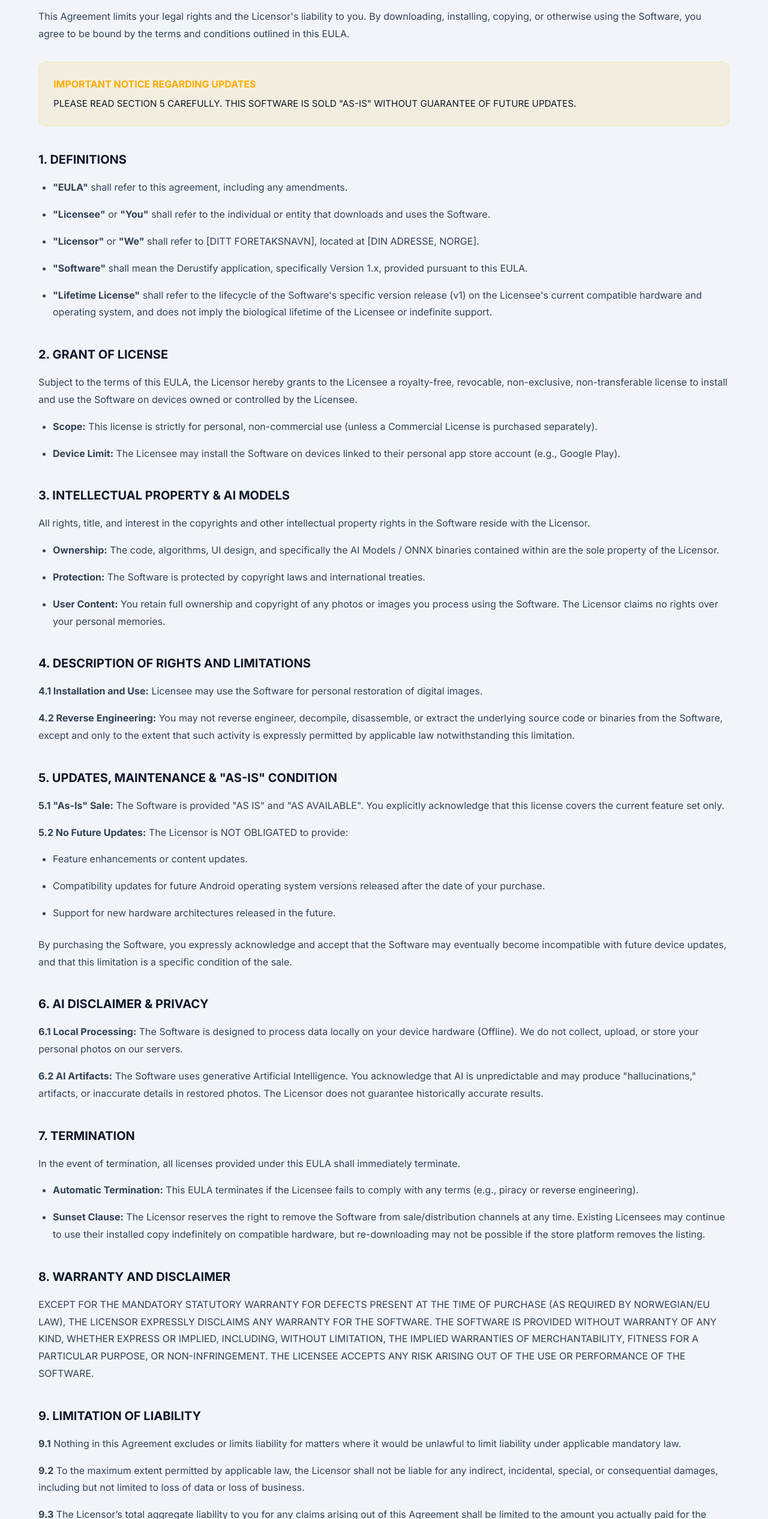
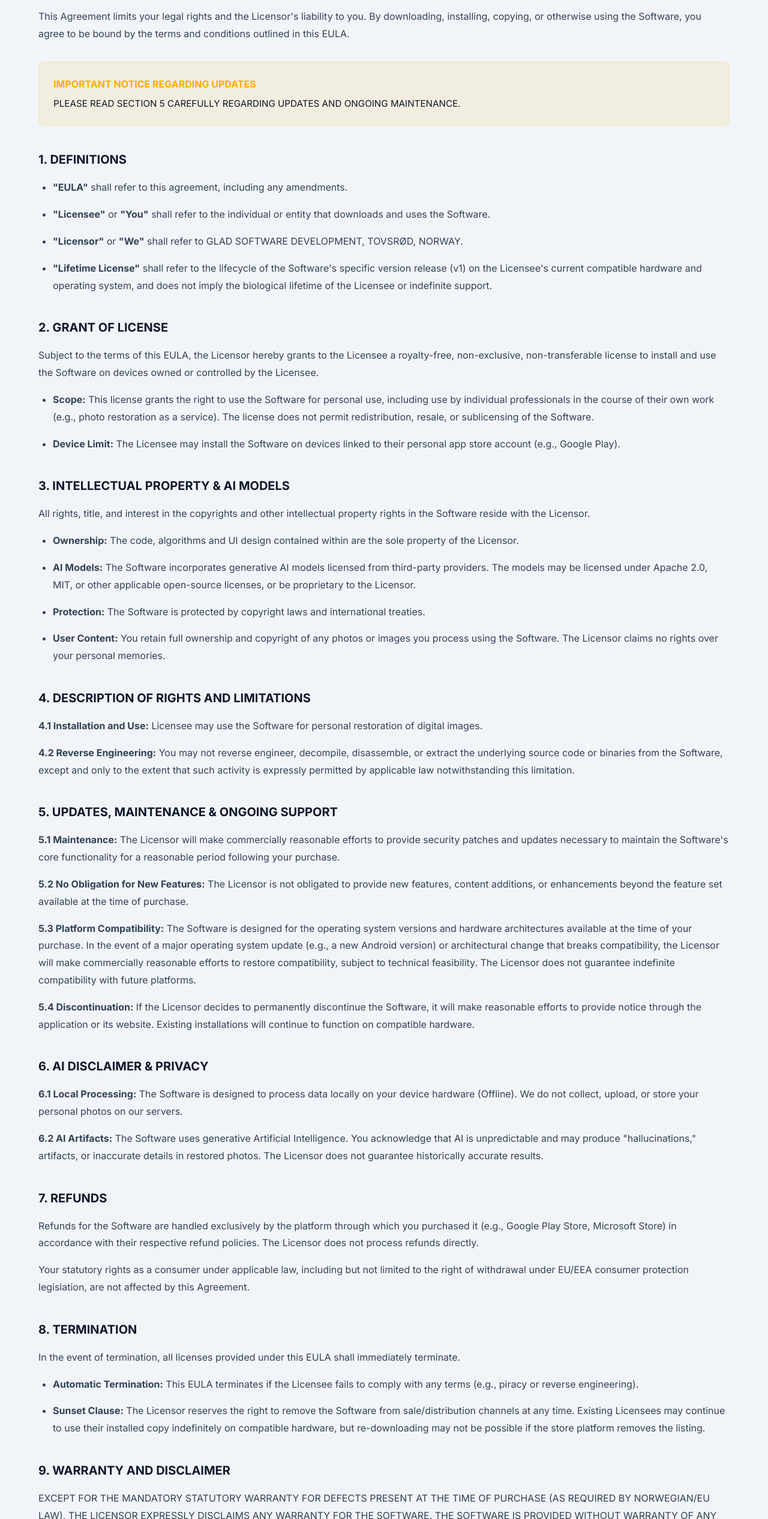
Before and after one commit to Derustify/derustify_website, a website built with Vite: page terms.html in a window 1280 px wide. Shown: the part 267-2800 px from the top of the page at 60% size. Built offline with nearby package versions, Linux system fonts and the light colour scheme.

Commit message:
Feat: Updated terms

```diff
--- a/terms.html
+++ b/terms.html
@@ -96,29 +96,29 @@
 
       <div class="notice-box">
         <span class="notice-title">IMPORTANT NOTICE REGARDING UPDATES</span>
-        <span class="notice-text">PLEASE READ SECTION 5 CAREFULLY. THIS SOFTWARE IS SOLD "AS-IS" WITHOUT GUARANTEE OF FUTURE UPDATES.</span>
+        <span class="notice-text">PLEASE READ SECTION 5 CAREFULLY REGARDING UPDATES AND ONGOING MAINTENANCE.</span>
       </div>
 
       <h2>1. DEFINITIONS</h2>
       <ul>
         <li><strong>"EULA"</strong> shall refer to this agreement, including any amendments.</li>
         <li><strong>"Licensee"</strong> or <strong>"You"</strong> shall refer to the individual or entity that downloads and uses the Software.</li>
-        <li><strong>"Licensor"</strong> or <strong>"We"</strong> shall refer to [DITT FORETAKSNAVN], located at [DIN ADRESSE, NORGE].</li>
-        <li><strong>"Software"</strong> shall mean the Derustify application, specifically Version 1.x, provided pursuant to this EULA.</li>
+        <li><strong>"Licensor"</strong> or <strong>"We"</strong> shall refer to GLAD SOFTWARE DEVELOPMENT, TOVSRØD, NORWAY.</li>
         <li><strong>"Lifetime License"</strong> shall refer to the lifecycle of the Software's specific version release (v1) on the Licensee's current compatible hardware and operating system, and does not imply the biological lifetime of the Licensee or indefinite support.</li>
       </ul>
 
       <h2>2. GRANT OF LICENSE</h2>
-      <p>Subject to the terms of this EULA, the Licensor hereby grants to the Licensee a royalty-free, revocable, non-exclusive, non-transferable license to install and use the Software on devices owned or controlled by the Licensee.</p>
+      <p>Subject to the terms of this EULA, the Licensor hereby grants to the Licensee a royalty-free, non-exclusive, non-transferable license to install and use the Software on devices owned or controlled by the Licensee.</p>
       <ul>
-        <li><strong>Scope:</strong> This license is strictly for personal, non-commercial use (unless a Commercial License is purchased separately).</li>
+        <li><strong>Scope:</strong> This license grants the right to use the Software for personal use, including use by individual professionals in the course of their own work (e.g., photo restoration as a service). The license does not permit redistribution, resale, or sublicensing of the Software.</li>
         <li><strong>Device Limit:</strong> The Licensee may install the Software on devices linked to their personal app store account (e.g., Google Play).</li>
       </ul>
 
       <h2>3. INTELLECTUAL PROPERTY & AI MODELS</h2>
       <p>All rights, title, and interest in the copyrights and other intellectual property rights in the Software reside with the Licensor.</p>
       <ul>
-        <li><strong>Ownership:</strong> The code, algorithms, UI design, and specifically the AI Models / ONNX binaries contained within are the sole property of the Licensor.</li>
+        <li><strong>Ownership:</strong> The code, algorithms and UI design contained within are the sole property of the Licensor.</li>
+        <li><strong>AI Models:</strong> The Software incorporates generative AI models licensed from third-party providers. The models may be licensed under Apache 2.0, MIT, or other applicable open-source licenses, or be proprietary to the Licensor.</li>
         <li><strong>Protection:</strong> The Software is protected by copyright laws and international treaties.</li>
         <li><strong>User Content:</strong> You retain full ownership and copyright of any photos or images you process using the Software. The Licensor claims no rights over your personal memories.</li>
       </ul>
@@ -127,44 +127,45 @@
       <p><strong>4.1 Installation and Use:</strong> Licensee may use the Software for personal restoration of digital images.</p>
       <p><strong>4.2 Reverse Engineering:</strong> You may not reverse engineer, decompile, disassemble, or extract the underlying source code or binaries from the Software, except and only to the extent that such activity is expressly permitted by applicable law notwithstanding this limitation.</p>
 
-      <h2>5. UPDATES, MAINTENANCE & "AS-IS" CONDITION</h2>
-      <p><strong>5.1 "As-Is" Sale:</strong> The Software is provided "AS IS" and "AS AVAILABLE". You explicitly acknowledge that this license covers the current feature set only.</p>
-      <p><strong>5.2 No Future Updates:</strong> The Licensor is NOT OBLIGATED to provide:</p>
-      <ul>
-        <li>Feature enhancements or content updates.</li>
-        <li>Compatibility updates for future Android operating system versions released after the date of your purchase.</li>
-        <li>Support for new hardware architectures released in the future.</li>
-      </ul>
-      <p>By purchasing the Software, you expressly acknowledge and accept that the Software may eventually become incompatible with future device updates, and that this limitation is a specific condition of the sale.</p>
+      <h2>5. UPDATES, MAINTENANCE & ONGOING SUPPORT</h2>
+      <p><strong>5.1 Maintenance:</strong> The Licensor will make commercially reasonable efforts to provide security patches and updates necessary to maintain the Software's core functionality for a reasonable period following your purchase.</p>
+      <p><strong>5.2 No Obligation for New Features:</strong> The Licensor is not obligated to provide new features, content additions, or enhancements beyond the feature set available at the time of purchase.</p>
+      <p><strong>5.3 Platform Compatibility:</strong> The Software is designed for the operating system versions and hardware architectures available at the time of your purchase. In the event of a major operating system update (e.g., a new Android version) or architectural change that breaks compatibility, the Licensor will make commercially reasonable efforts to restore compatibility, subject to technical feasibility. The Licensor does not guarantee indefinite compatibility with future platforms.</p>
+      <p><strong>5.4 Discontinuation:</strong> If the Licensor decides to permanently discontinue the Software, it will make reasonable efforts to provide notice through the application or its website. Existing installations will continue to function on compatible hardware.</p>
 
       <h2>6. AI DISCLAIMER & PRIVACY</h2>
       <p><strong>6.1 Local Processing:</strong> The Software is designed to process data locally on your device hardware (Offline). We do not collect, upload, or store your personal photos on our servers.</p>
       <p><strong>6.2 AI Artifacts:</strong> The Software uses generative Artificial Intelligence. You acknowledge that AI is unpredictable and may produce "hallucinations," artifacts, or inaccurate details in restored photos. The Licensor does not guarantee historically accurate results.</p>
 
-      <h2>7. TERMINATION</h2>
+      <h2>7. REFUNDS</h2>
+      <p>Refunds for the Software are handled exclusively by the platform through which you purchased it (e.g., Google Play Store, Microsoft Store) in accordance with their respective refund policies. The Licensor does not process refunds directly.</p>
+      <p>Your statutory rights as a consumer under applicable law, including but not limited to the right of withdrawal under EU/EEA consumer protection legislation, are not affected by this Agreement.</p>
+
+      <h2>8. TERMINATION</h2>
       <p>In the event of termination, all licenses provided under this EULA shall immediately terminate.</p>
       <ul>
         <li><strong>Automatic Termination:</strong> This EULA terminates if the Licensee fails to comply with any terms (e.g., piracy or reverse engineering).</li>
         <li><strong>Sunset Clause:</strong> The Licensor reserves the right to remove the Software from sale/distribution channels at any time. Existing Licensees may continue to use their installed copy indefinitely on compatible hardware, but re-downloading may not be possible if the store platform removes the listing.</li>
       </ul>
 
-      <h2>8. WARRANTY AND DISCLAIMER</h2>
+      <h2>9. WARRANTY AND DISCLAIMER</h2>
       <p>EXCEPT FOR THE MANDATORY STATUTORY WARRANTY FOR DEFECTS PRESENT AT THE TIME OF PURCHASE (AS REQUIRED BY NORWEGIAN/EU LAW), THE LICENSOR EXPRESSLY DISCLAIMS ANY WARRANTY FOR THE SOFTWARE. THE SOFTWARE IS PROVIDED WITHOUT WARRANTY OF ANY KIND, WHETHER EXPRESS OR IMPLIED, INCLUDING, WITHOUT LIMITATION, THE IMPLIED WARRANTIES OF MERCHANTABILITY, FITNESS FOR A PARTICULAR PURPOSE, OR NON-INFRINGEMENT. THE LICENSEE ACCEPTS ANY RISK ARISING OUT OF THE USE OR PERFORMANCE OF THE SOFTWARE.</p>
 
-      <h2>9. LIMITATION OF LIABILITY</h2>
-      <p><strong>9.1</strong> Nothing in this Agreement excludes or limits liability for matters where it would be unlawful to limit liability under applicable mandatory law.</p>
-      <p><strong>9.2</strong> To the maximum extent permitted by applicable law, the Licensor shall not be liable for any indirect, incidental, special, or consequential damages, including but not limited to loss of data or loss of business.</p>
-      <p><strong>9.3</strong> The Licensor’s total aggregate liability to you for any claims arising out of this Agreement shall be limited to the amount you actually paid for the Software.</p>
+      <h2>10. LIMITATION OF LIABILITY</h2>
+      <p><strong>10.1</strong> Nothing in this Agreement excludes or limits liability for matters where it would be unlawful to limit liability under applicable mandatory law.</p>
+      <p><strong>10.2</strong> To the maximum extent permitted by applicable law, the Licensor shall not be liable for any indirect, incidental, special, or consequential damages, including but not limited to loss of data or loss of business.</p>
+      <p><strong>10.3</strong> The Licensor’s total aggregate liability to you for any claims arising out of this Agreement shall be limited to the amount you actually paid for the Software.</p>
 
-      <h2>10. GOVERNING LAW AND JURISDICTION</h2>
-      <p>This EULA shall be governed by and construed in accordance with the laws of Norway. Any legal action relating to this EULA shall be brought exclusively in the district courts of Oslo, Norway, and all parties consent to the jurisdiction thereof.</p>
+      <h2>11. GOVERNING LAW AND JURISDICTION</h2>
+      <p>This EULA shall be governed by and construed in accordance with the laws of Norway. Any legal action relating to this EULA shall be brought in the district courts of Oslo, Norway, and all parties consent to the jurisdiction thereof. However, if you are a consumer residing in the European Union or the European Economic Area, nothing in this section shall deprive you of the protection afforded by the mandatory provisions of the law of your country of residence, nor restrict your right to bring proceedings in the courts of your country of residence.</p>
 
-      <h2>11. CONTACT INFORMATION</h2>
+      <h2>12. CONTACT INFORMATION & SUPPORT</h2>
       <p>For support or questions regarding this Agreement, please contact:</p>
       <p>
         <strong>Email:</strong> derustify@gmail.com<br>
         <strong>Post:</strong> GLAD SOFTWARE DEVELOPMENT, Postboks 7, 3166 TOLVSRØD, NORWAY
       </p>
+      <p>Technical support inquiries may be directed to the email address above. The Licensor will make reasonable efforts to respond to support requests in a timely manner. Support is provided on a best-effort basis and does not include guaranteed response times or dedicated support personnel.</p>
     </div>
   </main>
 
@@ -174,7 +175,7 @@
       <div class="footer-links">
         <a href="privacy.html" class="footer-link">Privacy Policy</a>
         <a href="terms.html" class="footer-link">Terms of Service</a>
-        <a href="mailto:contact@derustify.com" class="footer-link">Contact</a>
+        <a href="mailto:derustify@gmail.com" class="footer-link">Contact</a>
       </div>
       <p class="footer-copy">© 2026 Derustify. All rights reserved.</p>
     </div>
```
Also changed, not shown: index.html (+1 -1 lines), privacy.html (+2 -2 lines).
